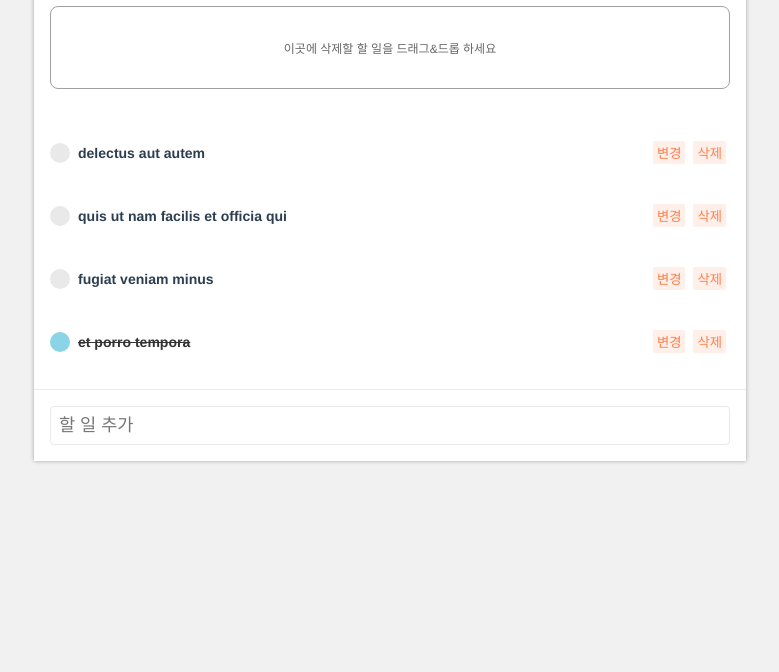
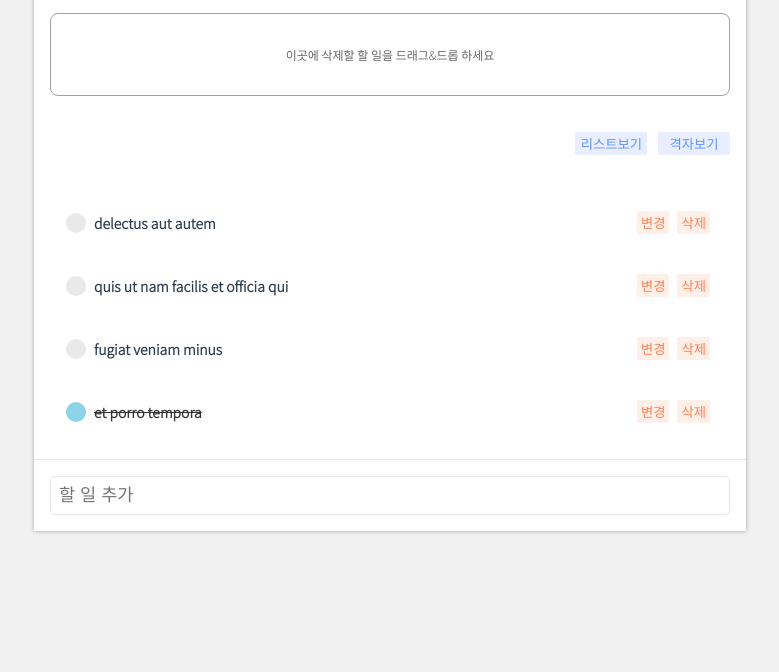
Before and after one commit to NamGungGeon/todo-list, a website built with Vite: page index.html in a window 1280 px wide. Shown: the part 128-800 px from the top of the page, without its empty margins (250-1029 px from the left). Built offline with nearby package versions, Linux system fonts and the light colour scheme.

Commit message:
할 일 리스트 스타일 변경 기능 추가

```diff
--- a/index.html
+++ b/index.html
@@ -4,6 +4,13 @@
     <meta charset="UTF-8" />
     <link rel="icon" type="image/svg+xml" href="favicon.svg" />
     <meta name="viewport" content="width=device-width, initial-scale=1.0" />
+
+    <link rel="preconnect" href="https://fonts.googleapis.com" />
+    <link rel="preconnect" href="https://fonts.gstatic.com" crossorigin />
+    <link
+      href="https://fonts.googleapis.com/css2?family=Noto+Sans+KR:wght@300&display=swap"
+      rel="stylesheet"
+    />
     <title>Vite App</title>
   </head>
   <body>
--- a/src/main.ts
+++ b/src/main.ts
@@ -10,9 +10,11 @@ import { createTrashHoleElement } from './components/trashhole';
 
 type TodoListState = {
   todoList: Todo[];
+  listingStyle: 'listing-vertical' | 'listing-grid';
 };
 const todoListState = new State<TodoListState>({
   todoList: [],
+  listingStyle: 'listing-vertical',
 });
 
 const app = document.querySelector<HTMLDivElement>('#app')!;
@@ -27,7 +29,7 @@ const getUsableTodoId = (todoListData: Todo[]) => {
 };
 
 const renderUI = (state: TodoListState) => {
-  const { todoList } = state;
+  const { todoList, listingStyle } = state;
 
   console.log('renderUI', todoListData);
   //remove todo
@@ -77,8 +79,36 @@ const renderUI = (state: TodoListState) => {
     })
   );
 
-  const contentElement = document.createElement('div');
-  app.appendChild(contentElement);
+  const todoStyleOptionsElement = document.createElement('div');
+  todoStyleOptionsElement.classList.add('todoStyleOptions');
+  todoStyleOptionsElement.innerHTML = `
+    <button id="listingRowButton">리스트보기</button>
+    &nbsp;&nbsp;
+    <button id="listingColumnButton">격자보기</button>
+  `;
+  todoStyleOptionsElement
+    .querySelector('#listingRowButton')!
+    .addEventListener('click', () => {
+      todoListState.setState({
+        ...state,
+        listingStyle: 'listing-vertical',
+      });
+    });
+  todoStyleOptionsElement
+    .querySelector('#listingColumnButton')!
+    .addEventListener('click', () => {
+      todoListState.setState({
+        ...state,
+        listingStyle: 'listing-grid',
+      });
+    });
+  app.appendChild(todoStyleOptionsElement);
+
+  const todolistElement = document.createElement('div');
+  todolistElement.classList.add('todolist');
+  todolistElement.classList.add(listingStyle);
+
+  app.appendChild(todolistElement);
   const handleUpdate = (todo: Todo): void => {
     console.log('update target todo', todo);
     todoListState.setState({
@@ -115,9 +145,9 @@ const renderUI = (state: TodoListState) => {
       handleUpdate,
       handleSwap
     );
-    contentElement.appendChild(todoElement);
+    todolistElement.appendChild(todoElement);
   });
-  if (todoList.length === 0) contentElement.remove();
+  if (todoList.length === 0) todolistElement.remove();
 
   //divider
   app.appendChild(createDividerElement());
@@ -167,4 +197,5 @@ todoListState.addObserver((state: TodoListState) => {
 
 todoListState.setState({
   todoList: todoListData,
+  listingStyle: 'listing-vertical',
 });
--- a/src/style.css
+++ b/src/style.css
@@ -13,7 +13,7 @@ body {
 }
 
 #app {
-  font-family: Avenir, Helvetica, Arial, sans-serif;
+  font-family: 'Noto Sans KR', sans-serif;
   -webkit-font-smoothing: antialiased;
   -moz-osx-font-smoothing: grayscale;
   color: #2c3e50;
@@ -51,8 +51,43 @@ body {
   background-color: #e9e9e9;
 }
 
+.todoStyleOptions {
+  text-align: right;
+}
+.todoStyleOptions > button {
+  margin: 4px 0;
+  padding: 2px 4px;
+  background-color: #e8eeff;
+  color: #6094ff;
+  border-radius: 2px;
+  border: none;
+
+  cursor: pointer;
+  width: 72px;
+}
+
+.todolist {
+  display: flex;
+  flex-direction: row;
+  align-items: stretch;
+
+  flex-wrap: wrap;
+}
+
+.todolist.listing-vertical .todo {
+  width: 100%;
+}
+.todolist.listing-grid {
+  align-items: flex-start;
+}
+.todolist.listing-grid .todo {
+  align-items: flex-start;
+  flex-direction: column;
+  width: calc(100% / 3);
+}
+
 .todo {
-  padding: 16px 0;
+  padding: 16px;
 
   display: flex;
   flex-direction: row;
@@ -74,6 +109,11 @@ body {
   display: flex;
   flex-direction: row;
   align-items: center;
+}
+.todo .title {
+  flex: 1;
+
+  word-break: break-word;
 }
 .todo.completed .title {
   text-decoration: line-through;
@@ -101,6 +141,9 @@ body {
   width: 100%;
   padding: 8px;
   font-size: 1.1rem;
+}
+.todo .options {
+  align-self: flex-end;
 }
 .todo .options > button {
   margin: 4px;
@@ -154,7 +197,7 @@ body {
   35% {
     transform: rotate(-1deg);
   }
-  65% {
+  70% {
     transform: rotate(1deg);
   }
   100% {
```
